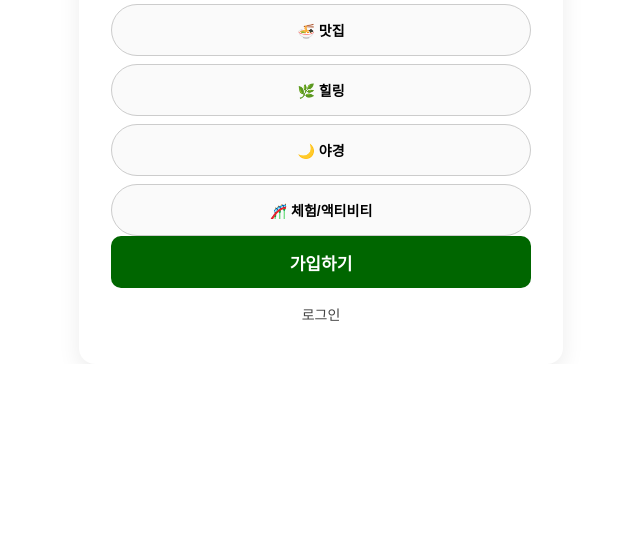
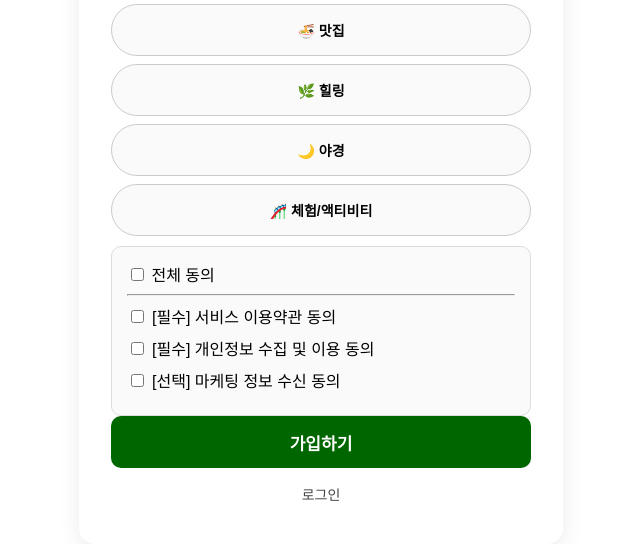
Before and after one commit to Chaw-p/TripMocha, a Flask app: page /join in a window 1280 px wide. Shown: the part 1560-2104 px from the top of the page, without its empty margins (319-959 px from the left). Before the commit the page ends 1881 px from the top, so only its background shows below. Run offline with Flask 3, Linux system fonts and the light colour scheme; parts of the project's set-up code (start-up, migrations or seed data) failed here and were passed over; some libraries are stand-ins or nearby versions.

Commit message:
이용약관, txt파일 설명추가함

```diff
--- a/showme.txt
+++ b/showme.txt
@@ -23,6 +23,7 @@ pip install flask_cors
 
 
 2025-12-09 이거 하나 설치 하면 됌
+- 비밀번호를 안전하게 암호화(해싱)하기 위한 라이브러리 설치
 pip install bcrypt
 
 
--- a/static/css/signup.css
+++ b/static/css/signup.css
@@ -83,3 +83,28 @@
     box-shadow: 0 3px 10px rgba(0, 150, 70, 0.3);
     transform: translateY(-2px);
 }
+
+
+.terms-box {
+    border: 1.5px solid #ddd;
+    border-radius: 10px;
+    padding: 15px;
+    background: #fafafa;
+    margin-top: 10px;
+}
+
+.terms-title {
+    font-weight: 600;
+    margin-bottom: 10px;
+    display: block;
+}
+
+.terms-item {
+    display: flex;
+    align-items: center;
+    margin-bottom: 8px;
+}
+
+.terms-item input {
+    margin-right: 8px;
+}
--- a/static/js/signup.js
+++ b/static/js/signup.js
@@ -78,7 +78,6 @@ let isIdAvailable = false;
 
 function setupIdCheck() {
 
-    // 아이디 입력 중이면 상태 초기화
     $('#user_id').on('input', function () {
         filterEnglishOnly(this);
         isIdChecked = false;
@@ -92,8 +91,6 @@ function setupIdCheck() {
         updateSubmitButtonState();
     });
 
-
-    // 중복확인 버튼 클릭
     $('#check_duplicate_btn').on('click', function () {
         const userId = $('#user_id').val().trim();
         const $message = $('#id_check_message');
@@ -118,11 +115,9 @@ function setupIdCheck() {
                 isIdChecked = true;
 
                 if (res.exists) {
-                    // 이미 있는 아이디
                     isIdAvailable = false;
                     $message.text("이미 사용 중인 아이디입니다.").removeClass().addClass("text-red-500");
                 } else {
-                    // 사용 가능
                     isIdAvailable = true;
                     $message.text("사용 가능한 아이디입니다!").removeClass().addClass("text-green-600");
                 }
@@ -168,15 +163,48 @@ function setupPasswordCheck() {
 
 
 /* ================================
-    가입 버튼 활성/비활성 관리
+    이용약관 체크 기능 추가 (중요)
+================================ */
+
+// 필수 약관이 모두 체크되었는지 확인
+function isRequiredTermsChecked() {
+    return $('.required-term').toArray().every(c => $(c).is(':checked'));
+}
+
+function setupTerms() {
+
+    // ⭐ 전체 선택 눌렀을 때 모든 체크박스 ON/OFF
+    $('#term_all').on('change', function () {
+        const checked = $(this).is(':checked');
+        $('.term-check').prop('checked', checked);
+        updateSubmitButtonState();
+    });
+
+    // ⭐ 개별 체크박스 변경 → 전체 선택 체크 여부 자동 업데이트
+    $('.term-check').on('change', function () {
+        const total = $('.term-check').length;
+        const checked = $('.term-check:checked').length;
+
+        // 전부 선택되면 전체 선택도 체크 / 아니면 해제
+        $('#term_all').prop('checked', total === checked);
+
+        updateSubmitButtonState();
+    });
+}
+
+
+
+/* ================================
+    가입 버튼 활성/비활성
 ================================ */
 function updateSubmitButtonState() {
     const requiredFilled = $(".signup-form [required]").toArray()
         .every(e => $(e).val().trim() !== "");
 
     const pwMatch = $('#password').val() === $('#password_confirm').val();
+    const termsOk = isRequiredTermsChecked(); // ← 약관 확인 추가됨
 
-    const canSubmit = requiredFilled && isIdAvailable && pwMatch;
+    const canSubmit = requiredFilled && isIdAvailable && pwMatch && termsOk;
 
     const $btn = $('#submit_btn');
 
@@ -253,7 +281,12 @@ function setupFormSubmit() {
             return;
         }
 
-        // 정상 제출 → 서버에서 회원가입 처리
+        if (!isRequiredTermsChecked()) {
+            e.preventDefault();
+            alertModal("필수 약관에 모두 동의해야 회원가입이 가능합니다!");
+            return;
+        }
+
     });
 }
 
@@ -263,7 +296,6 @@ function setupFormSubmit() {
 ================================ */
 $(document).ready(() => {
 
-    // 입력 이벤트 처리
     $("#phone_number").on('input', function () {
         autoHyphenate(this);
         updateSubmitButtonState();
@@ -279,8 +311,8 @@ $(document).ready(() => {
 
     setupIdCheck();
     setupPasswordCheck();
+    setupTerms();  // ← 이용약관 기능
     setupTravelStyleSelection();
     setupAddressSearch();
     setupFormSubmit();
-
 });
--- a/templates/login/join.html
+++ b/templates/login/join.html
@@ -108,6 +108,32 @@
                 <button type="button" class="style-btn" data-value="night_view">🌙 야경</button>
                 <button type="button" class="style-btn" data-value="activity">🎢 체험/액티비티</button>
             </div>
+                        <!-- 약관 동의 영역 -->
+            <div class="terms-box">
+                <!-- 전체 동의 -->
+                <label class="terms-all">
+                    <input type="checkbox" id="term_all">
+                    전체 동의
+                </label>
+                <hr>
+                <!-- (필수) 서비스 이용약관 -->
+                <label class="terms-item">
+                    <input type="checkbox" class="term-check required-term">
+                    [필수] 서비스 이용약관 동의
+                </label>
+
+                <!-- (필수) 개인정보 수집·이용 -->
+                <label class="terms-item">
+                    <input type="checkbox" class="term-check required-term">
+                    [필수] 개인정보 수집 및 이용 동의
+                </label>
+
+                <!-- (선택) 마케팅 수신 동의 -->
+                <label class="terms-item">
+                    <input type="checkbox" class="term-check optional-term">
+                    [선택] 마케팅 정보 수신 동의
+                </label>
+            </div>
 
             <input type="hidden" name="travel_style" id="travel_style">
 
```
